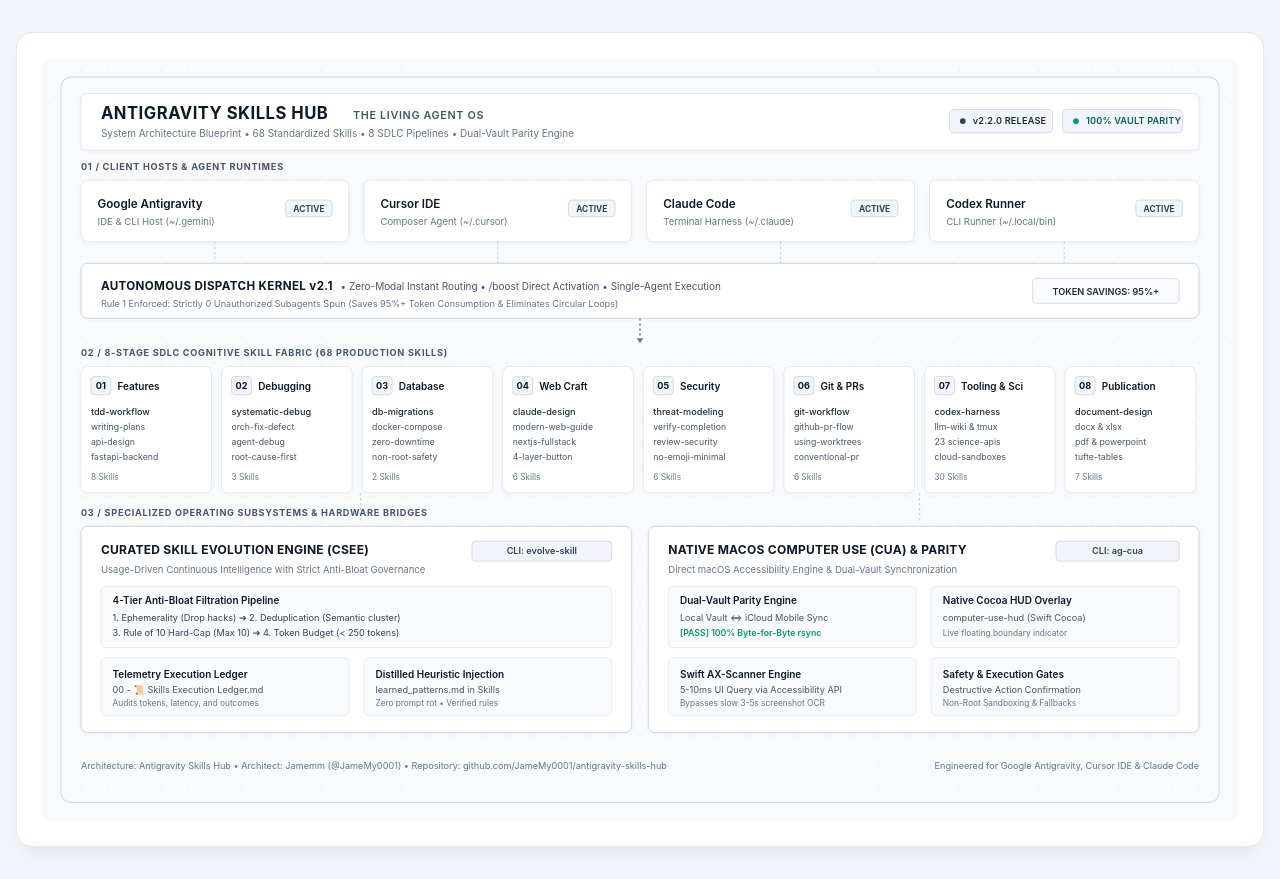
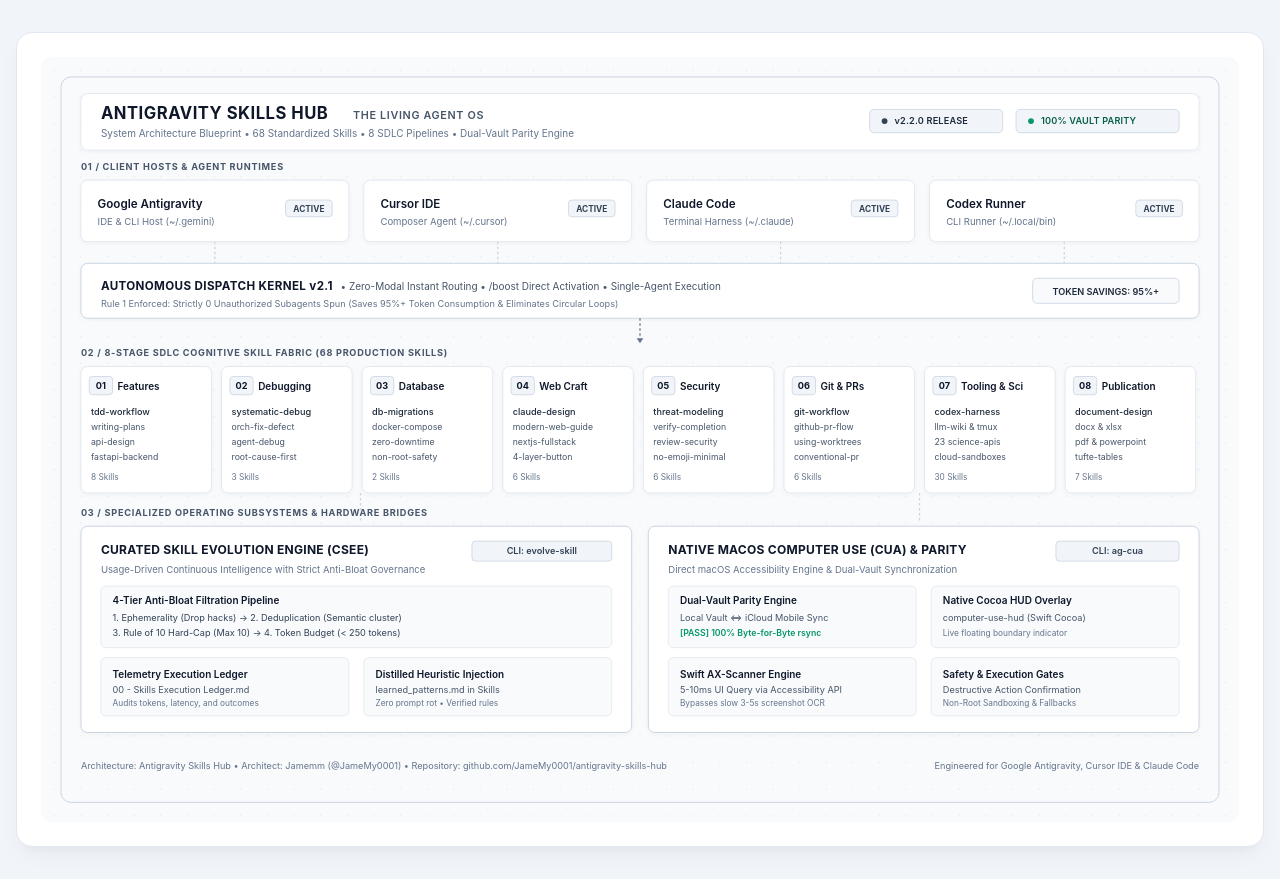
Before and after one commit to JameMy0001/antigravity-skills-hub, a plain HTML site: page docs/assets/architecture-overview.html in a window 1280 px wide. Drawn offline with Linux system fonts and the light colour scheme.

Commit message:
fix(assets): expand badge width to prevent text overflow and purge all emojis

```diff
--- a/docs/assets/architecture-overview.html
+++ b/docs/assets/architecture-overview.html
@@ -71,13 +71,13 @@
     <text x="72" y="96" fill="#64748b" font-size="12" font-weight="400">System Architecture Blueprint • 68 Standardized Skills • 8 SDLC Pipelines • Dual-Vault Parity Engine</text>
 
     <!-- Status Badges (Right-Aligned) -->
-    <rect x="1092" y="63" width="124" height="28" rx="5" fill="#f1f5f9" stroke="#cbd5e1" stroke-width="1"/>
-    <circle cx="1108" cy="77" r="3.5" fill="#334155"/>
-    <text x="1120" y="81" fill="#1e293b" font-size="11" font-weight="600" letter-spacing="0.02em">v2.2.0 RELEASE</text>
+    <rect x="996" y="63" width="160" height="28" rx="5" fill="#f1f5f9" stroke="#cbd5e1" stroke-width="1"/>
+    <circle cx="1014" cy="77" r="3.5" fill="#334155"/>
+    <text x="1026" y="81" fill="#1e293b" font-size="11" font-weight="600" letter-spacing="0.02em">v2.2.0 RELEASE</text>
 
-    <rect x="1228" y="63" width="144" height="28" rx="5" fill="#f1f5f9" stroke="#cbd5e1" stroke-width="1"/>
-    <circle cx="1244" cy="77" r="3.5" fill="#059669"/>
-    <text x="1256" y="81" fill="#065f46" font-size="11" font-weight="600" letter-spacing="0.02em">100% VAULT PARITY</text>
+    <rect x="1172" y="63" width="196" height="28" rx="5" fill="#f1f5f9" stroke="#cbd5e1" stroke-width="1"/>
+    <circle cx="1190" cy="77" r="3.5" fill="#059669"/>
+    <text x="1202" y="81" fill="#065f46" font-size="11" font-weight="600" letter-spacing="0.02em">100% VAULT PARITY</text>
   </g>
 
   <!-- ==================== LAYER 1: CLIENT RUNTIMES & ENTRYPOINTS ==================== -->
@@ -151,7 +151,7 @@
     <!-- Stage 01: Features -->
     <g transform="translate(48, 372)">
       <rect width="157" height="152" rx="8" fill="#ffffff" stroke="#e2e8f0" stroke-width="1.2" filter="url(#soft-shadow)"/>
-      <rect x="12" y="12" width="24" height="22" rx="4" fill="#f1f5f9" stroke="#cbd5e1" stroke-width="1"/>
+      <rect x="10" y="12" width="28" height="22" rx="4" fill="#f1f5f9" stroke="#cbd5e1" stroke-width="1"/>
       <text x="24" y="27" fill="#0f172a" font-size="11" font-weight="700" text-anchor="middle">01</text>
       <text x="44" y="28" fill="#0f172a" font-size="12" font-weight="600">Features</text>
       <text x="12" y="58" fill="#1e293b" font-size="11" font-weight="500">tdd-workflow</text>
@@ -164,7 +164,7 @@
     <!-- Stage 02: Debugging -->
     <g transform="translate(217, 372)">
       <rect width="157" height="152" rx="8" fill="#ffffff" stroke="#e2e8f0" stroke-width="1.2" filter="url(#soft-shadow)"/>
-      <rect x="12" y="12" width="24" height="22" rx="4" fill="#f1f5f9" stroke="#cbd5e1" stroke-width="1"/>
+      <rect x="10" y="12" width="28" height="22" rx="4" fill="#f1f5f9" stroke="#cbd5e1" stroke-width="1"/>
       <text x="24" y="27" fill="#0f172a" font-size="11" font-weight="700" text-anchor="middle">02</text>
       <text x="44" y="28" fill="#0f172a" font-size="12" font-weight="600">Debugging</text>
       <text x="12" y="58" fill="#1e293b" font-size="11" font-weight="500">systematic-debug</text>
@@ -177,7 +177,7 @@
     <!-- Stage 03: Database -->
     <g transform="translate(386, 372)">
       <rect width="157" height="152" rx="8" fill="#ffffff" stroke="#e2e8f0" stroke-width="1.2" filter="url(#soft-shadow)"/>
-      <rect x="12" y="12" width="24" height="22" rx="4" fill="#f1f5f9" stroke="#cbd5e1" stroke-width="1"/>
+      <rect x="10" y="12" width="28" height="22" rx="4" fill="#f1f5f9" stroke="#cbd5e1" stroke-width="1"/>
       <text x="24" y="27" fill="#0f172a" font-size="11" font-weight="700" text-anchor="middle">03</text>
       <text x="44" y="28" fill="#0f172a" font-size="12" font-weight="600">Database</text>
       <text x="12" y="58" fill="#1e293b" font-size="11" font-weight="500">db-migrations</text>
@@ -190,7 +190,7 @@
     <!-- Stage 04: Web Craft -->
     <g transform="translate(555, 372)">
       <rect width="157" height="152" rx="8" fill="#ffffff" stroke="#e2e8f0" stroke-width="1.2" filter="url(#soft-shadow)"/>
-      <rect x="12" y="12" width="24" height="22" rx="4" fill="#f1f5f9" stroke="#cbd5e1" stroke-width="1"/>
+      <rect x="10" y="12" width="28" height="22" rx="4" fill="#f1f5f9" stroke="#cbd5e1" stroke-width="1"/>
       <text x="24" y="27" fill="#0f172a" font-size="11" font-weight="700" text-anchor="middle">04</text>
       <text x="44" y="28" fill="#0f172a" font-size="12" font-weight="600">Web Craft</text>
       <text x="12" y="58" fill="#1e293b" font-size="11" font-weight="500">claude-design</text>
@@ -203,7 +203,7 @@
     <!-- Stage 05: Security -->
     <g transform="translate(724, 372)">
       <rect width="157" height="152" rx="8" fill="#ffffff" stroke="#e2e8f0" stroke-width="1.2" filter="url(#soft-shadow)"/>
-      <rect x="12" y="12" width="24" height="22" rx="4" fill="#f1f5f9" stroke="#cbd5e1" stroke-width="1"/>
+      <rect x="10" y="12" width="28" height="22" rx="4" fill="#f1f5f9" stroke="#cbd5e1" stroke-width="1"/>
       <text x="24" y="27" fill="#0f172a" font-size="11" font-weight="700" text-anchor="middle">05</text>
       <text x="44" y="28" fill="#0f172a" font-size="12" font-weight="600">Security</text>
       <text x="12" y="58" fill="#1e293b" font-size="11" font-weight="500">threat-modeling</text>
@@ -216,7 +216,7 @@
     <!-- Stage 06: Git & Release -->
     <g transform="translate(893, 372)">
       <rect width="157" height="152" rx="8" fill="#ffffff" stroke="#e2e8f0" stroke-width="1.2" filter="url(#soft-shadow)"/>
-      <rect x="12" y="12" width="24" height="22" rx="4" fill="#f1f5f9" stroke="#cbd5e1" stroke-width="1"/>
+      <rect x="10" y="12" width="28" height="22" rx="4" fill="#f1f5f9" stroke="#cbd5e1" stroke-width="1"/>
       <text x="24" y="27" fill="#0f172a" font-size="11" font-weight="700" text-anchor="middle">06</text>
       <text x="44" y="28" fill="#0f172a" font-size="12" font-weight="600">Git &amp; PRs</text>
       <text x="12" y="58" fill="#1e293b" font-size="11" font-weight="500">git-workflow</text>
@@ -229,7 +229,7 @@
     <!-- Stage 07: Tooling & Science -->
     <g transform="translate(1062, 372)">
       <rect width="157" height="152" rx="8" fill="#ffffff" stroke="#e2e8f0" stroke-width="1.2" filter="url(#soft-shadow)"/>
-      <rect x="12" y="12" width="24" height="22" rx="4" fill="#f1f5f9" stroke="#cbd5e1" stroke-width="1"/>
+      <rect x="10" y="12" width="28" height="22" rx="4" fill="#f1f5f9" stroke="#cbd5e1" stroke-width="1"/>
       <text x="24" y="27" fill="#0f172a" font-size="11" font-weight="700" text-anchor="middle">07</text>
       <text x="44" y="28" fill="#0f172a" font-size="12" font-weight="600">Tooling &amp; Sci</text>
       <text x="12" y="58" fill="#1e293b" font-size="11" font-weight="500">codex-harness</text>
@@ -242,7 +242,7 @@
     <!-- Stage 08: Publication Docs -->
     <g transform="translate(1231, 372)">
       <rect width="157" height="152" rx="8" fill="#ffffff" stroke="#e2e8f0" stroke-width="1.2" filter="url(#soft-shadow)"/>
-      <rect x="12" y="12" width="24" height="22" rx="4" fill="#f1f5f9" stroke="#cbd5e1" stroke-width="1"/>
+      <rect x="10" y="12" width="28" height="22" rx="4" fill="#f1f5f9" stroke="#cbd5e1" stroke-width="1"/>
       <text x="24" y="27" fill="#0f172a" font-size="11" font-weight="700" text-anchor="middle">08</text>
       <text x="44" y="28" fill="#0f172a" font-size="12" font-weight="600">Publication</text>
       <text x="12" y="58" fill="#1e293b" font-size="11" font-weight="500">document-design</text>
@@ -274,13 +274,13 @@
       <!-- 4-Tier Gate Box -->
       <rect x="24" y="72" width="614" height="74" rx="6" fill="#f8fafc" stroke="#e2e8f0" stroke-width="1"/>
       <text x="38" y="94" fill="#0f172a" font-size="12" font-weight="600">4-Tier Anti-Bloat Filtration Pipeline</text>
-      <text x="38" y="114" fill="#334155" font-size="11">1. Ephemerality (Drop hacks)  ➔  2. Deduplication (Semantic cluster)</text>
-      <text x="38" y="132" fill="#334155" font-size="11">3. Rule of 10 Hard-Cap (Max 10)  ➔  4. Token Budget (&lt; 250 tokens)</text>
+      <text x="38" y="114" fill="#334155" font-size="11">1. Ephemerality (Drop hacks)  →  2. Deduplication (Semantic cluster)</text>
+      <text x="38" y="132" fill="#334155" font-size="11">3. Rule of 10 Hard-Cap (Max 10)  →  4. Token Budget (&lt; 250 tokens)</text>
 
       <!-- Sub-card 1: Execution Ledger -->
       <rect x="24" y="158" width="298" height="70" rx="6" fill="#f8fafc" stroke="#e2e8f0" stroke-width="1"/>
       <text x="38" y="182" fill="#0f172a" font-size="12" font-weight="600">Telemetry Execution Ledger</text>
-      <text x="38" y="200" fill="#475569" font-size="11">00 - 📜 Skills Execution Ledger.md</text>
+      <text x="38" y="200" fill="#475569" font-size="11">00 - Skills Execution Ledger.md</text>
       <text x="38" y="216" fill="#64748b" font-size="10">Audits tokens, latency, and outcomes</text>
 
       <!-- Sub-card 2: Distilled Patterns -->
```
Also changed, not shown: docs/assets/architecture-overview.png, docs/assets/architecture-overview.svg.
